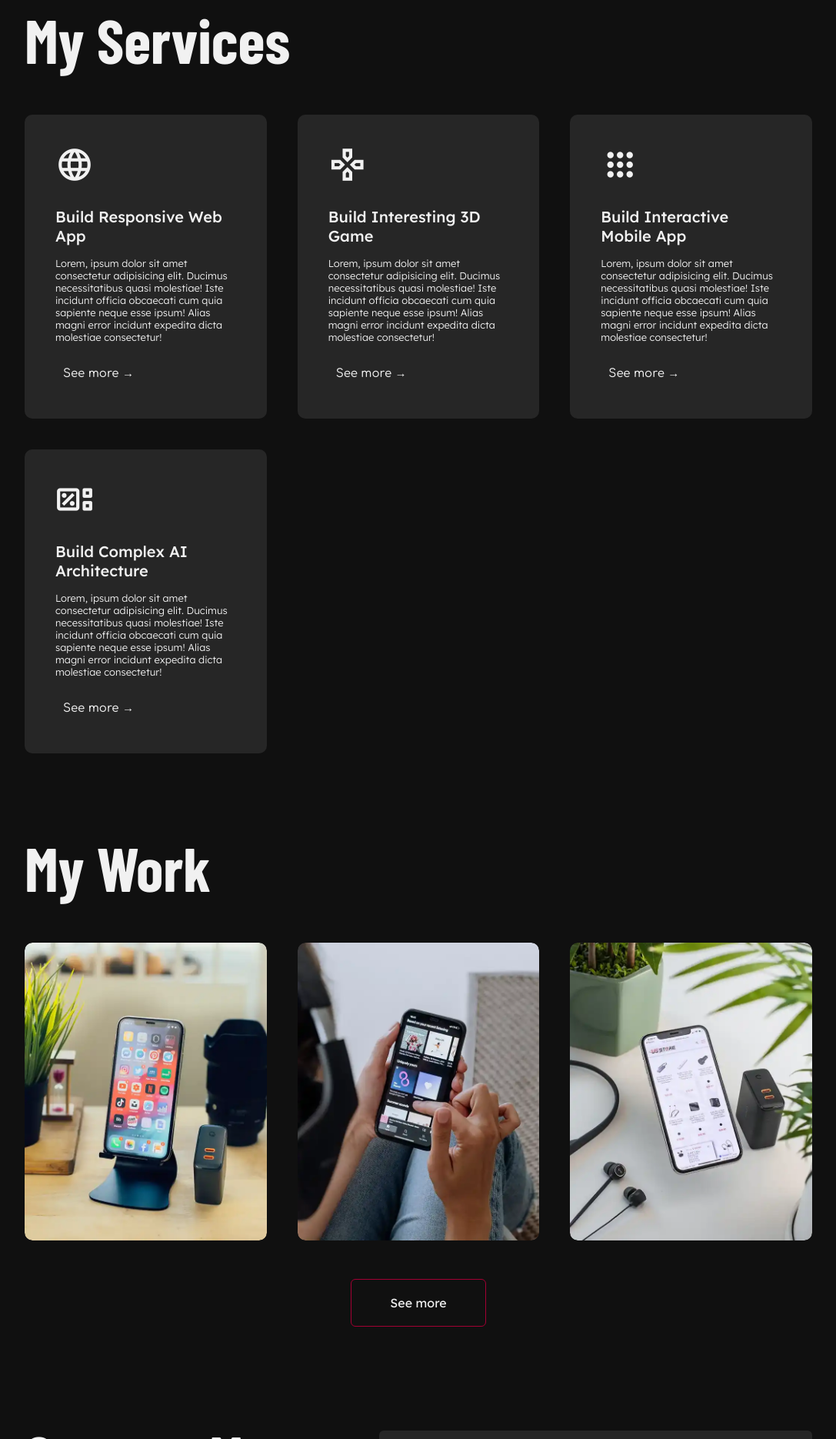
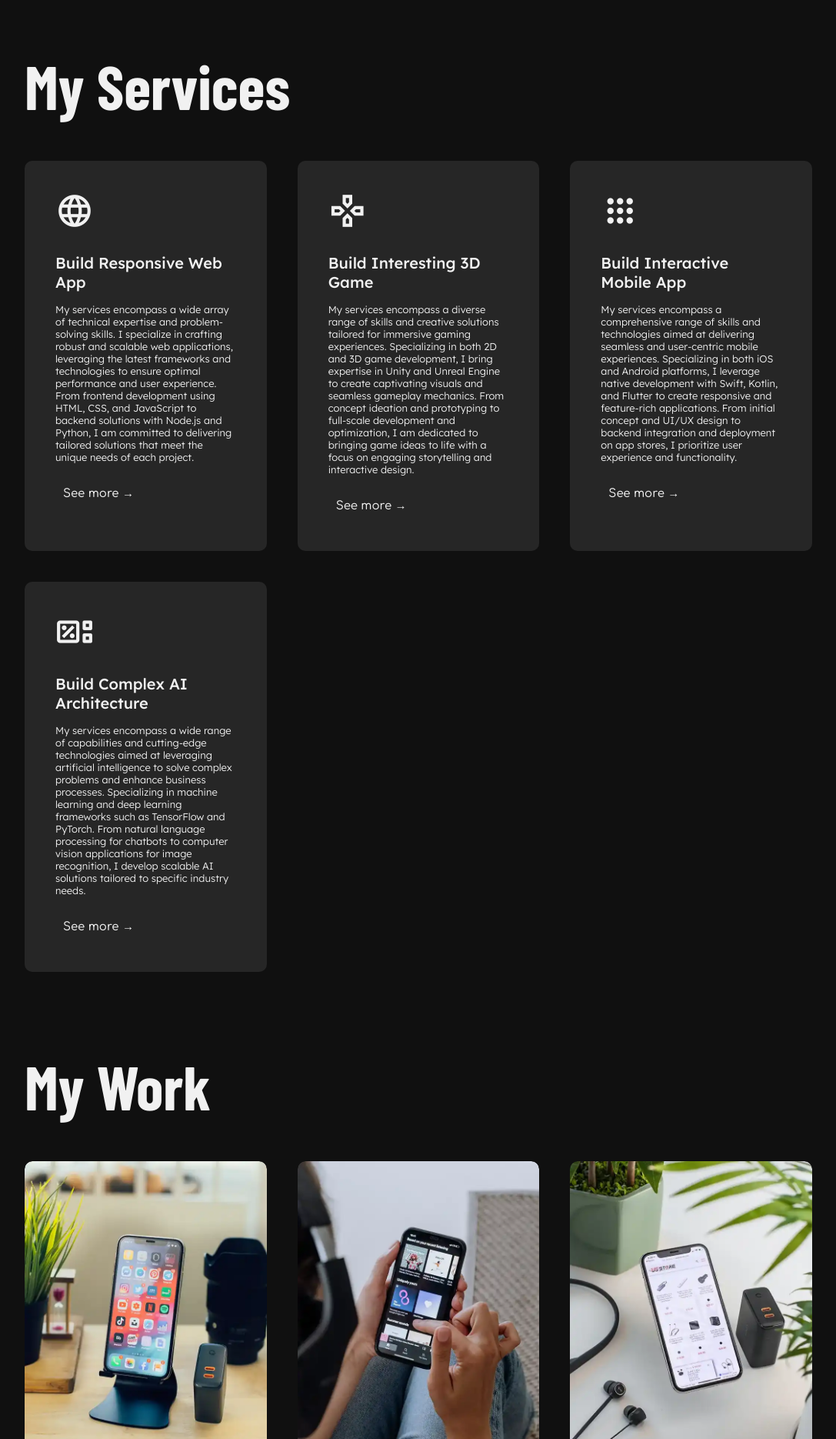
Before and after one commit to zakiyznw/My-Personal-Portfolio-Web, a plain HTML site: page index.html in a window 1280 px wide. Shown: the part 1666-3536 px from the top of the page at 77% size, without its empty margins (96-1183 px from the left). Drawn offline with nearby package versions, Linux system fonts and the light colour scheme; a web font is replaced by a local one.

Commit message:
Add files via upload

```diff
--- a/index.html
+++ b/index.html
@@ -34,6 +34,12 @@
       href="https://fonts.googleapis.com/css2?family=Material+Symbols+Outlined:opsz,wght,FILL,GRAD@20..48,100..700,0..1,-50..200&display=swap"
       media="all"
     />
+    <script
+      src="https://kit.fontawesome.com/3c3fa59c9f.js"
+      crossorigin="anonymous"
+      async
+      defer
+    ></script>
     <style>
       .material-symbols-outlined {
         font-variation-settings: "FILL" 0, "wght" 400, "GRAD" 0, "opsz" 24;
@@ -84,10 +90,14 @@
           <div class="about-col-2">
             <h1 class="sub-title">About Me</h1>
             <p>
-              Lorem ipsum dolor sit amet consectetur adipisicing elit. Autem vel
-              exercitationem dicta assumenda cum aperiam incidunt distinctio
-              facilis quo mollitia repellat dignissimos deserunt esse veniam,
-              nihil aliquam aut numquam rem?
+              Hello, my name is Zakiy. I'm a multi-talented software developer.
+              I have experiences in many areas of computer science, such like
+              web development, mobile app development, AI and machine learning
+              development, and game development. My hobbies are programming
+              because it's joyful, reading book to broaden my horizons, trading
+              cryptocurrency for collect much money, and also learning new
+              languages to expand my job opportunities. So, maybe the best words
+              to describe me is "I'm an enthusiast learner".
             </p>
             <div class="tab-titles">
               <p class="tab-links active-link" onclick="opentab('skills')">
@@ -179,10 +189,14 @@
             <span class="material-symbols-outlined"> language </span>
             <h2>Build Responsive Web App</h2>
             <p>
-              Lorem, ipsum dolor sit amet consectetur adipisicing elit. Ducimus
-              necessitatibus quasi molestiae! Iste incidunt officia obcaecati
-              cum quia sapiente neque esse ipsum! Alias magni error incidunt
-              expedita dicta molestiae consectetur!
+              My services encompass a wide array of technical expertise and
+              problem-solving skills. I specialize in crafting robust and
+              scalable web applications, leveraging the latest frameworks and
+              technologies to ensure optimal performance and user experience.
+              From frontend development using HTML, CSS, and JavaScript to
+              backend solutions with Node.js and Python, I am committed to
+              delivering tailored solutions that meet the unique needs of each
+              project.
             </p>
             <a href="#">See more &rarr; </a>
           </div>
@@ -190,10 +204,14 @@
             <span class="material-symbols-outlined"> gamepad </span>
             <h2>Build Interesting 3D Game</h2>
             <p>
-              Lorem, ipsum dolor sit amet consectetur adipisicing elit. Ducimus
-              necessitatibus quasi molestiae! Iste incidunt officia obcaecati
-              cum quia sapiente neque esse ipsum! Alias magni error incidunt
-              expedita dicta molestiae consectetur!
+              My services encompass a diverse range of skills and creative
+              solutions tailored for immersive gaming experiences. Specializing
+              in both 2D and 3D game development, I bring expertise in Unity and
+              Unreal Engine to create captivating visuals and seamless gameplay
+              mechanics. From concept ideation and prototyping to full-scale
+              development and optimization, I am dedicated to bringing game
+              ideas to life with a focus on engaging storytelling and
+              interactive design.
             </p>
             <a href="#">See more &rarr; </a>
           </div>
@@ -201,10 +219,13 @@
             <span class="material-symbols-outlined"> apps </span>
             <h2>Build Interactive Mobile App</h2>
             <p>
-              Lorem, ipsum dolor sit amet consectetur adipisicing elit. Ducimus
-              necessitatibus quasi molestiae! Iste incidunt officia obcaecati
-              cum quia sapiente neque esse ipsum! Alias magni error incidunt
-              expedita dicta molestiae consectetur!
+              My services encompass a comprehensive range of skills and
+              technologies aimed at delivering seamless and user-centric mobile
+              experiences. Specializing in both iOS and Android platforms, I
+              leverage native development with Swift, Kotlin, and Flutter to
+              create responsive and feature-rich applications. From initial
+              concept and UI/UX design to backend integration and deployment on
+              app stores, I prioritize user experience and functionality.
             </p>
             <a href="#">See more &rarr; </a>
           </div>
@@ -214,10 +235,14 @@
             </span>
             <h2>Build Complex AI Architecture</h2>
             <p>
-              Lorem, ipsum dolor sit amet consectetur adipisicing elit. Ducimus
-              necessitatibus quasi molestiae! Iste incidunt officia obcaecati
-              cum quia sapiente neque esse ipsum! Alias magni error incidunt
-              expedita dicta molestiae consectetur!
+              My services encompass a wide range of capabilities and
+              cutting-edge technologies aimed at leveraging artificial
+              intelligence to solve complex problems and enhance business
+              processes. Specializing in machine learning and deep learning
+              frameworks such as TensorFlow and PyTorch. From natural language
+              processing for chatbots to computer vision applications for image
+              recognition, I develop scalable AI solutions tailored to specific
+              industry needs.
             </p>
             <a href="#">See more &rarr; </a>
           </div>
@@ -234,7 +259,16 @@
             <img src="img/work-1.webp" alt="First Portfolio" />
             <div class="layer">
               <h2>Social Media App</h2>
-              <p>The app connects you to all peoples around the world.</p>
+              <p>
+                Introducing our innovative social media app designed for
+                seamless connectivity and dynamic interaction. Our platform
+                fosters vibrant communities through intuitive interfaces,
+                real-time messaging, and personalized content feeds. With robust
+                privacy controls and responsive design, users can effortlessly
+                share moments, connect with friends, and discover new interests.
+                Experience social networking reimagined with our app, where user
+                engagement and meaningful connections thrive.
+              </p>
               <a href=""
                 ><span class="material-symbols-outlined"> login </span></a
               >
@@ -244,7 +278,17 @@
             <img src="img/work-2.webp" alt="Second Portfolio" />
             <div class="layer">
               <h2>Music App</h2>
-              <p>The app connects you to all peoples around the world.</p>
+              <p>
+                Discover the ultimate music experience with our cutting-edge
+                music app. Explore an extensive library of tracks from your
+                favorite artists, curated playlists, and personalized
+                recommendations. Our app offers seamless streaming with
+                high-quality audio and offline playback options, ensuring you
+                never miss a beat. Dive into a world of music discovery, where
+                user-friendly navigation and intuitive features enhance your
+                listening journey. Elevate your passion for music with our app,
+                designed to deliver exceptional sound and endless entertainment.
+              </p>
               <a href=""
                 ><span class="material-symbols-outlined"> login </span></a
               >
@@ -254,7 +298,17 @@
             <img src="img/work-3.webp" alt="Third Portfolio" />
             <div class="layer">
               <h2>Online Shopping App</h2>
-              <p>The app connects you to all peoples around the world.</p>
+              <p>
+                Welcome to our online shopping app, your ultimate destination
+                for effortless shopping. Browse a wide range of products from
+                fashion to electronics, all at your fingertips. With secure
+                payments, seamless navigation, and personalized recommendations,
+                our app ensures a smooth shopping experience. Enjoy exclusive
+                deals, fast delivery options, and easy returns, making shopping
+                convenient and enjoyable. Discover the joy of online shopping
+                with our app, where convenience meets quality and customer
+                satisfaction is guaranteed.
+              </p>
               <a href=""
                 ><span class="material-symbols-outlined"> login </span></a
               >
@@ -339,11 +393,5 @@
 
     <!-- Javascript -->
     <script src="script.js" async defer></script>
-    <script
-      src="https://kit.fontawesome.com/3c3fa59c9f.js"
-      crossorigin="anonymous"
-      async
-      defer
-    ></script>
   </body>
 </html>
```
